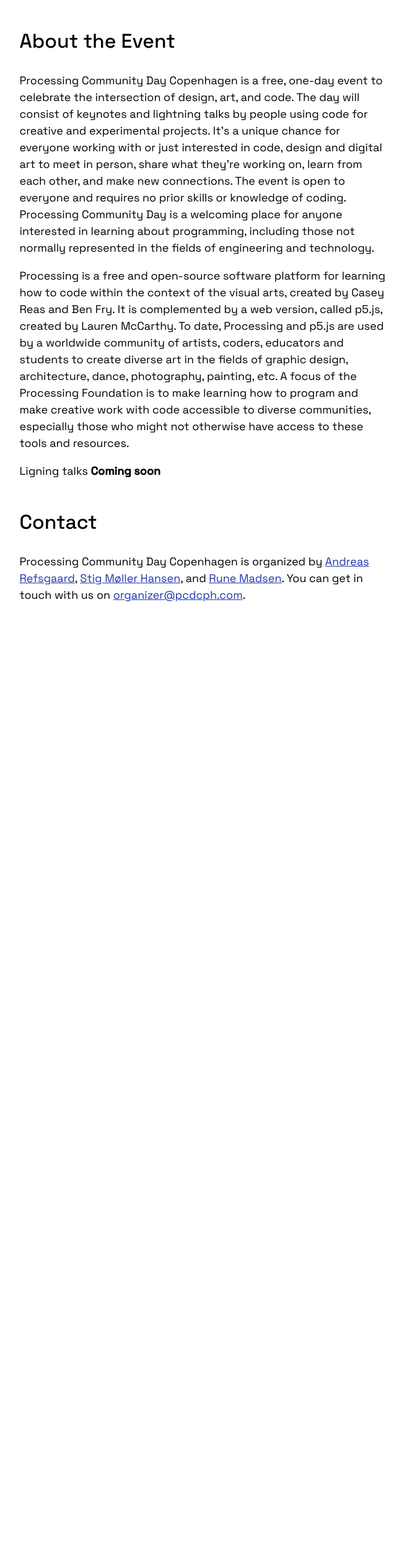
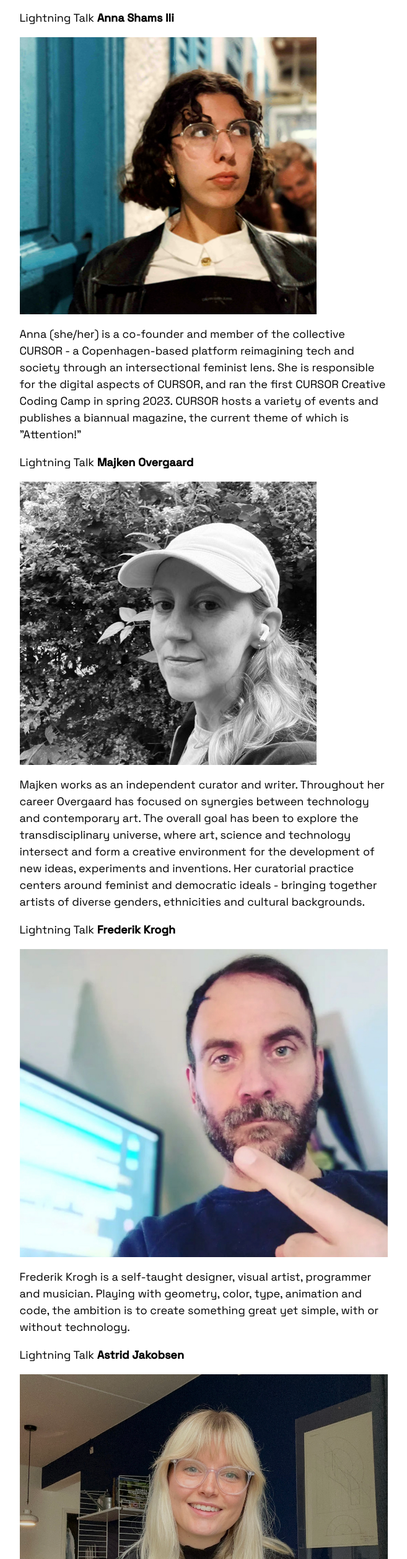
Before and after one commit to runemadsen/pcdcph.com, a Gatsby site: page / in a window 1280 px wide. Shown: the part 3317-5832 px from the top of the page at 62% size, without its empty margins (241-898 px from the left). Before the commit the page ends 4388 px from the top, so only its background shows below. Built offline with nearby package versions, Linux system fonts and the light colour scheme; Gatsby itself is replaced by a stand-in of ours.

Commit message:
adding talks

```diff
--- a/src/pages/index.js
+++ b/src/pages/index.js
@@ -10,6 +10,11 @@
 import kp from '../images/kp.png';
 import selcuk from '../images/selcuk.jpg';
 import tim from '../images/tim.jpg';
+import anna from '../images/anna.png';
+import majken from '../images/majken.jpg';
+import frederik from '../images/frederik.jpg';
+import tameem from '../images/tameem.jpg';
+import astrid from '../images/astrid.jpg';
 
 const IndexPage = () => {
   return (
@@ -143,6 +148,82 @@
             an audio-visual performance duo named RAW which produces works
             through creative coding and live-coding techniques.
           </p>
+
+          <p>
+            Lightning Talk <strong>Anna Shams Ili</strong>
+          </p>
+
+          <img src={anna} />
+
+          <p>
+            Anna (she/her) is a co-founder and member of the collective CURSOR -
+            a Copenhagen-based platform reimagining tech and society through an
+            intersectional feminist lens. She is responsible for the digital
+            aspects of CURSOR, and ran the first CURSOR Creative Coding Camp in
+            spring 2023. CURSOR hosts a variety of events and publishes a
+            biannual magazine, the current theme of which is "Attention!"
+          </p>
+
+          <p>
+            Lightning Talk <strong>Majken Overgaard</strong>
+          </p>
+
+          <img src={majken} />
+
+          <p>
+            Majken works as an independent curator and writer. Throughout her
+            career Overgaard has focused on synergies between technology and
+            contemporary art. The overall goal has been to explore the
+            transdisciplinary universe, where art, science and technology
+            intersect and form a creative environment for the development of new
+            ideas, experiments and inventions. Her curatorial practice centers
+            around feminist and democratic ideals - bringing together artists of
+            diverse genders, ethnicities and cultural backgrounds.
+          </p>
+
+          <p>
+            Lightning Talk <strong>Frederik Krogh</strong>
+          </p>
+
+          <img src={frederik} />
+
+          <p>
+            Frederik Krogh is a self-taught designer, visual artist, programmer
+            and musician. Playing with geometry, color, type, animation and
+            code, the ambition is to create something great yet simple, with or
+            without technology.
+          </p>
+
+          <p>
+            Lightning Talk <strong>Astrid Jakobsen</strong>
+          </p>
+
+          <img src={astrid} />
+
+          <p>
+            Astrid is an Interactive Design student at The Danish School of
+            Media and Journalism. Her passion for design is rooted in a lifelong
+            interest in everything that draws her attention visually. She wants
+            to unite the simple but yet surprising elements of great design by
+            using motion design and creative coding, and although she is not an
+            experienced programmer, a curiosity for the potential that code has
+            is what drives her.
+          </p>
+
+          <p>
+            Lightning Talk <strong>Tameem Sankari</strong>
+          </p>
+
+          <img src={tameem} />
+
+          <p>
+            Tameem Sankari is a Syrian creative coding artist living in
+            Copenhagen. He combines coding and retro graphics to create
+            contemporary animations with a nostalgic feel. Depicting everyday
+            objects, scenes or moments, Tameem is able to create highly abstract
+            and experimental novel works, whilst still offering the viewer a
+            sense of familiarity.
+          </p>
         </div>
         <div className={classnames(grid.col, css.text)} id="about">
           <h2>About the Event</h2>
```
Also changed, not shown: src/images/anna.png (added), src/images/astrid.jpg (added), src/images/frederik.jpg (added), src/images/majken.jpg (added), src/images/tameem.jpg (added), 2 other files.
